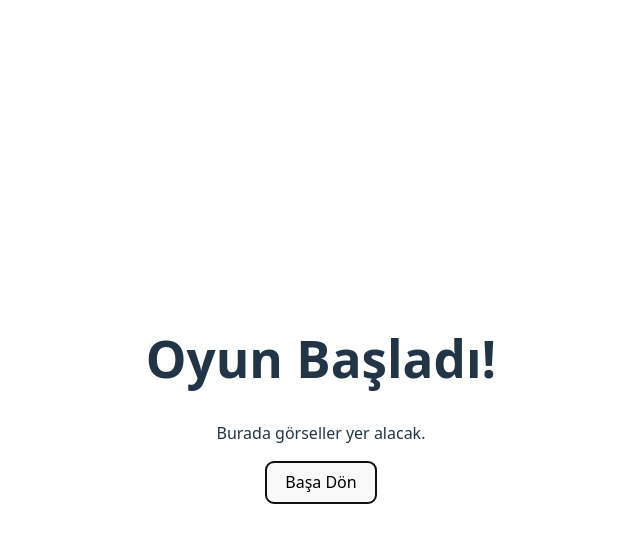
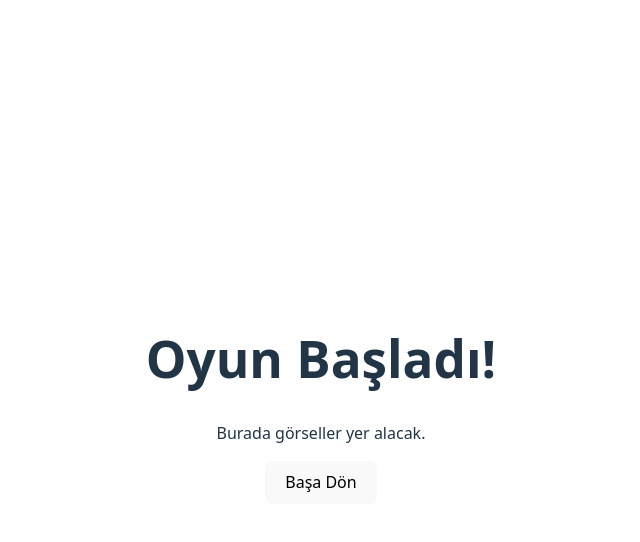
Before and after one commit to MertNaci/1030510721_BS435_WebProgramlama, a React (Vite) app: page / in a window 1280 px wide. Both pictures are taken after a click on the button "Başla". Shown: the top 542 px of the page, without its empty margins (319-959 px from the left). Built offline with nearby package versions, Linux system fonts and the light colour scheme.

Commit message:
feat: add StartScreen and GameScreen components, refactor App layout

```diff
--- a/src/App.tsx
+++ b/src/App.tsx
@@ -1,36 +1,30 @@
 import {useState} from 'react'
 import './App.css'
+import StartScreen from './components/StartScreen.tsx'
+import GameScreen from './components/GameScreen.tsx'
 
 function App() {
-    // oyun başladı mı bilgisini tutan state
     const [gameStarted, setGameStarted] = useState(false)
 
+    const handleStartGame = () => {
+        setGameStarted(true)
+    }
+
+    const handleEndGame = () => {
+        setGameStarted(false)
+    }
+
     return (
-        <>
+        <div className='app-container'>
             {!gameStarted ? (
                 // Başlangıç ekranı
-                <div className="card">
-                    <h1>AI Tahmin Oyunu</h1>
-                    <p>
-                        Üç görselden biri yapay zekâ tarafından üretilmiştir.<br/>
-                        Diğer ikisi gerçektir.<br/>
-                        Hangisinin yapay zekâ ürünü olduğunu bulabilir misin?
-                    </p>
-                    <button onClick={() => setGameStarted(true)}>
-                        Başla
-                    </button>
-                    <p>{String(gameStarted)}</p>
-                </div>
+                <StartScreen onStart = {handleStartGame}/>
             ) : (
                 // Oyun ekranı
-                <div className="card">
-                    <h1>Oyun Başladı!</h1>
-                    <p>Burada görseller yer alacak.</p>
-                    <button onClick={() => setGameStarted(false)}>Başa Dön</button>
-                </div>
+                <GameScreen onEnd = {handleEndGame}/>
             )
             }
-        </>
+        </div>
     )
 }
 
--- /dev/null
+++ b/src/components/GameScreen.tsx
@@ -0,0 +1,17 @@
+type GameScreenProps = {
+    onEnd: () => void;
+}
+
+const GameScreen = ({onEnd} : GameScreenProps) => {
+    return (
+        <div className="game-container">
+            <h1>Oyun Başladı!</h1>
+            <p>Burada görseller yer alacak.</p>
+            <button onClick={onEnd}>
+                Başa Dön
+            </button>
+        </div>
+    )
+}
+
+export default GameScreen
--- /dev/null
+++ b/src/components/StartScreen.tsx
@@ -0,0 +1,21 @@
+type StartScreenProps = {
+    onStart: () => void;
+};
+
+const StartScreen = ({onStart}:StartScreenProps) => {
+    return (
+        <div className="card">
+            <h1>AI Tahmin Oyunu</h1>
+            <p>
+                Üç görselden biri yapay zekâ tarafından üretilmiştir.<br />
+                Diğer ikisi gerçektir.<br />
+                Hangisinin yapay zekâ ürünü olduğunu bulabilir misin?
+            </p>
+            <button onClick={onStart}>
+                Başla
+            </button>
+        </div>
+    );
+};
+
+export default StartScreen;
```
